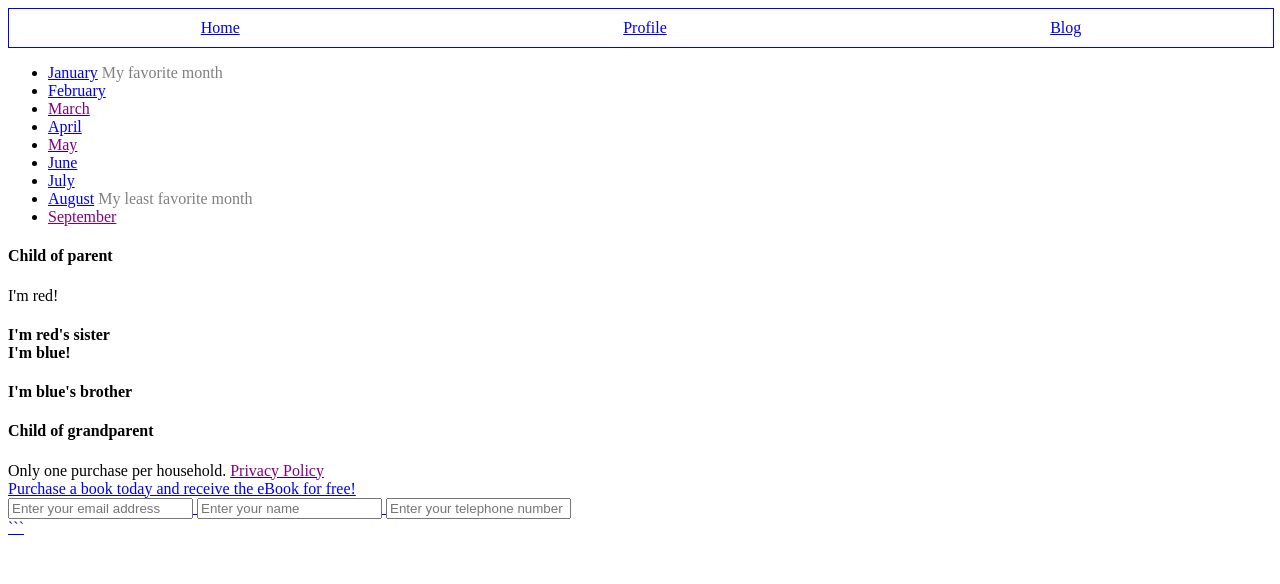
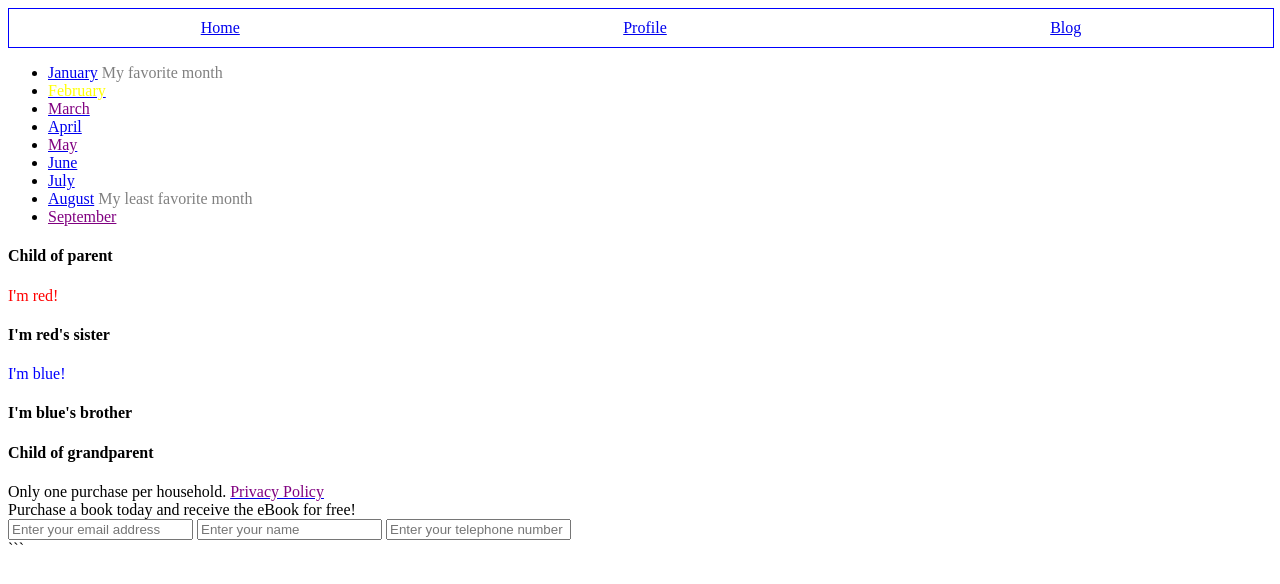
Before and after one commit to bryanhmiller/SW_CSS_RELATIONSHIP_SELECTORS, a plain HTML site: page index.html in a window 1280 px wide. Drawn offline with Linux system fonts and the light colour scheme.

Commit message:
Added missing article tags and closing tags to index.html, and finished styling down to number 9 on instructions

```diff
--- a/index.html
+++ b/index.html
@@ -29,7 +29,7 @@ touch selectors.css
         <div><a href="#">Blog</a></div>
       <!-- </ul> -->
     </header>
-
+    <article>
       <section>
         <div class="month-list">
           <ul>
@@ -73,14 +73,15 @@ touch selectors.css
           </ul>
         </div>
       </section>
-
+    </article>
+    <article>
       <section>
         <div class="grandparent">
           <div class="parent">
             <h4>Child of parent</h4>
             <div>
               <div>I'm red!</div>
-            <h4>I'm red's sister
+              <h4>I'm red's sister</h4>
               <div>I'm blue!</div>
               <h4>I'm blue's brother</h4>
             </div>
@@ -88,7 +89,7 @@ touch selectors.css
           <h4>Child of grandparent</h4>
         </div>
       </section>
-
+    </article>
     <footer class="padded">
 
       <div class="disclaimer">
@@ -99,6 +100,7 @@ touch selectors.css
               Privacy Policy
             </span>
           </span>
+        </a>
       </div>
 
       <div class="promo">
--- a/main.css
+++ b/main.css
@@ -1,4 +1,4 @@
-/*## Instructions
+## Instructions
 
 Paste the code below into your HTML document.
 
@@ -36,14 +36,33 @@ a.disabled, a .disabled{
 }
 
 
-/*5. Any text inside an element with a class of "active" should be colored yellow.
-6. Section elements should be contained within an article element.
-7. There are two missing closing tags in this document. Make sure you add them back in.
-8. Make the `"I'm red"` text colored red
-9. Make the `"I'm blue"` text colored blue
-10. The sibling `h4` of the red element should have a background color of red
+/*5. Any text inside an element with a class of "active" should be colored yellow.*/
+
+.active {
+	color: yellow;
+}
+
+/*6. Section elements should be contained within an article element.
+		Done in html lines 32, 76, 77, 91*/
+
+/*7. There are two missing closing tags in this document. Make sure you add them back in.
+		Missing closing </h4> on line 84, also missing closing </a> on line 103 */
+
+/*8. Make the `"I'm red"` text colored red */
+
+.parent > div > div:nth-child(1) {
+	color: red;
+}
+
+/*9. Make the `"I'm blue"` text colored blue */
+
+.parent > div > div:nth-of-type(2) {
+	color: blue;
+}
+
+
+/*10. The sibling `h4` of the red element should have a background color of red
 11. The sibling `h4` of the blue element should have background color of blue
 12. Any `h4` that is a direct child of grandparent should have a 1px border with rounded corners.
 13. Elements with a class of `promo` should have bold text that is also colored gold.
 14. Without adding any other attributes to the `input` fields in the footer, write a CSS selector that makes any text input field have a height of `25px`.
-*/
```
Lines whose indentation alone changed are shown as unchanged.
